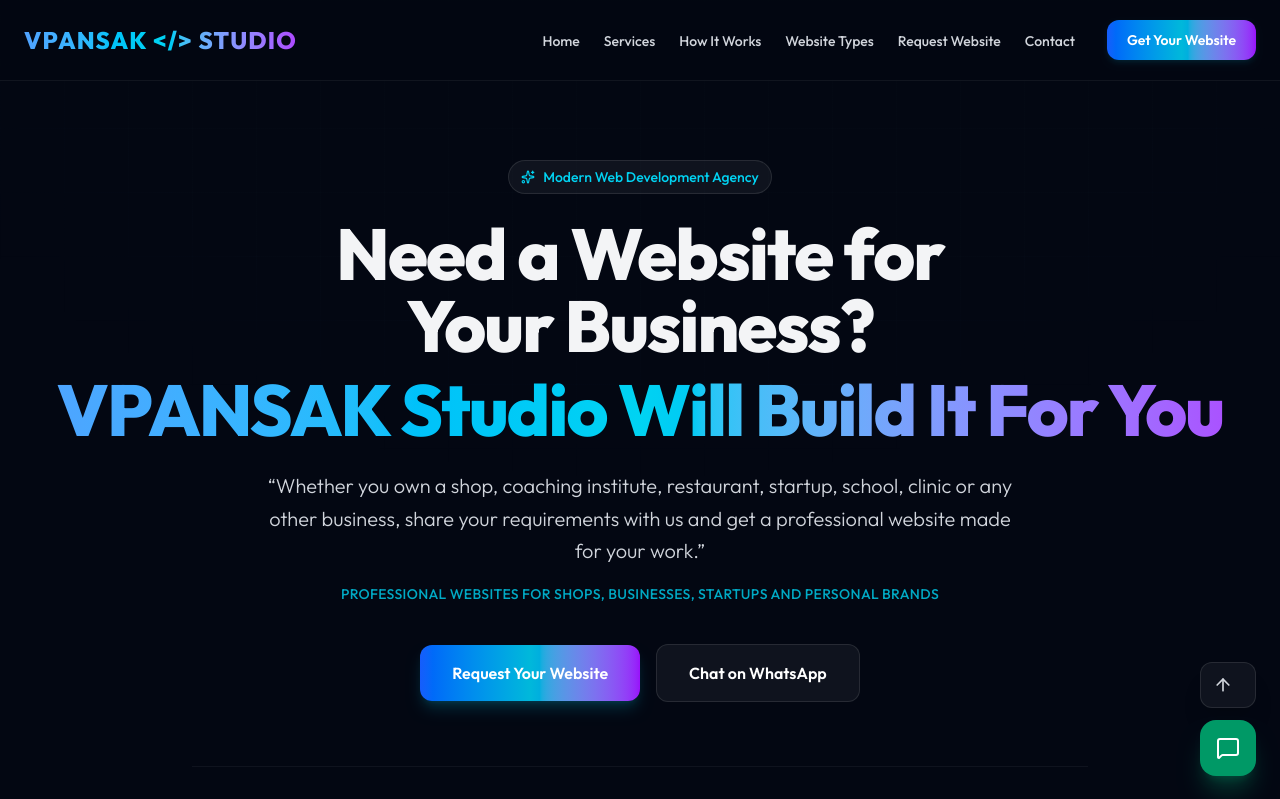
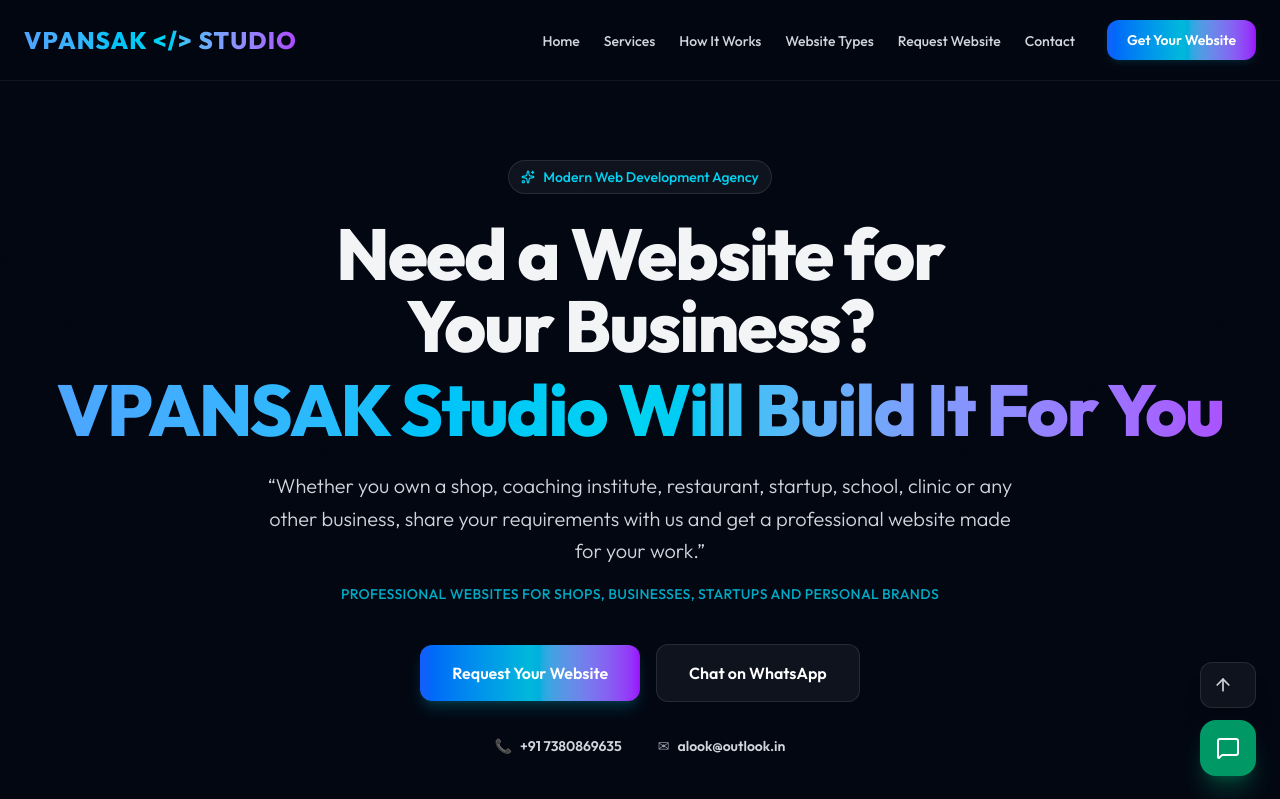
Before and after one commit to aaagrp/vpansakstudio, a React (Vite) app: page / in a window 1280 px wide. Shown: the top 799 px of the page. Built offline with nearby package versions, Linux system fonts and the light colour scheme.

Commit message:
Update official contact details globally: WhatsApp (+91 7380869635) and Email (alook@outlook.in)

```diff
--- a/src/App.tsx
+++ b/src/App.tsx
@@ -146,6 +146,16 @@
               <p className="text-gray-400 text-sm max-w-sm leading-relaxed">
                 Professional Website Development for Businesses, Shops, Startups and Personal Brands. We Build Websites That Build Your Business.
               </p>
+              <div className="flex flex-col gap-2 text-sm text-gray-400 pt-2">
+                <a href="tel:+917380869635" className="flex items-center gap-2 hover:text-cyan-400 transition-colors w-fit focus:outline-none">
+                  <span>📞</span>
+                  <span>+91 7380869635</span>
+                </a>
+                <a href="mailto:alook@outlook.in" className="flex items-center gap-2 hover:text-cyan-400 transition-colors w-fit focus:outline-none">
+                  <span>✉</span>
+                  <span>alook@outlook.in</span>
+                </a>
+              </div>
             </div>
 
             {/* Column 2: Quick Links */}
--- a/src/pages/Home.tsx
+++ b/src/pages/Home.tsx
@@ -192,7 +192,17 @@
 Please contact me to discuss the website project.
 
 Website Request Submitted Through:
-VPANSAK </> STUDIO`;
+VPANSAK </> STUDIO
+
+━━━━━━━━━━━━━━━━━━━━━━
+
+VPANSAK </> STUDIO
+
+📞 +91 7380869635
+✉ alook@outlook.in
+
+Thank you for your website enquiry.
+We will contact you shortly.`;
 
     const encodedMsg = encodeURIComponent(msg);
     const waUrl = `https://wa.me/917380869635?text=${encodedMsg}`;
@@ -284,7 +294,7 @@
           </p>
 
           {/* Buttons */}
-          <div className="flex flex-col sm:flex-row justify-center items-center gap-4 max-w-md mx-auto mb-16">
+          <div className="flex flex-col sm:flex-row justify-center items-center gap-4 max-w-md mx-auto mb-8">
             <button
               onClick={() => formRef.current?.scrollIntoView({ behavior: 'smooth' })}
               className="w-full sm:w-auto px-8 py-4 rounded-xl bg-gradient-to-r from-blue-600 via-cyan-500 to-purple-600 text-white font-semibold shadow-lg shadow-cyan-500/20 hover:shadow-cyan-500/35 btn-glow transition-all duration-300"
@@ -298,6 +308,18 @@
               className="w-full sm:w-auto flex items-center justify-center gap-2 px-8 py-4 rounded-xl bg-white/5 border border-white/10 hover:bg-white/10 text-white font-semibold transition-all duration-300"
             >
               Chat on WhatsApp
+            </a>
+          </div>
+
+          {/* Hero Contact Info */}
+          <div className="flex flex-col sm:flex-row justify-center items-center gap-6 mb-16 text-sm text-gray-400">
+            <a href="tel:+917380869635" className="flex items-center gap-2 hover:text-cyan-400 transition-colors focus:outline-none focus:ring-1 focus:ring-cyan-500 rounded px-1.5 py-0.5">
+              <span>📞</span>
+              <span className="font-semibold text-gray-300">+91 7380869635</span>
+            </a>
+            <a href="mailto:alook@outlook.in" className="flex items-center gap-2 hover:text-cyan-400 transition-colors focus:outline-none focus:ring-1 focus:ring-cyan-500 rounded px-1.5 py-0.5">
+              <span>✉</span>
+              <span className="font-semibold text-gray-300">alook@outlook.in</span>
             </a>
           </div>
 
@@ -1007,6 +1029,14 @@
                 {errors.agreed && <p className="text-red-500 text-xs">{errors.agreed}</p>}
               </div>
 
+              {/* Help Note */}
+              <div className="text-center text-sm text-gray-400 pt-2">
+                Need help? Contact us on{' '}
+                <a href="tel:+917380869635" className="text-cyan-400 hover:underline font-semibold">WhatsApp (+91 7380869635)</a>
+                {' '}or email us at{' '}
+                <a href="mailto:alook@outlook.in" className="text-cyan-400 hover:underline font-semibold">alook@outlook.in</a>.
+              </div>
+
               {/* Submit Button */}
               <div className="pt-2">
                 <button
@@ -1201,11 +1231,25 @@
               Website requests can be submitted anytime. Our team will contact you after reviewing your requirements.
             </p>
 
-            <div className="inline-flex flex-col items-center justify-center p-6 rounded-2xl bg-white/3 border border-white/5 mb-8">
-              <span className="text-xs font-semibold text-gray-400 uppercase tracking-widest block mb-2">Direct Support</span>
-              <span className="text-2xl md:text-3xl font-extrabold text-cyan-400 tracking-tight select-all">
-                +91 7380869635
-              </span>
+            <div className="grid sm:grid-cols-2 gap-4 max-w-lg mx-auto mb-8 text-center">
+              <a
+                href="tel:+917380869635"
+                className="flex flex-col items-center justify-center p-5 rounded-2xl bg-white/3 border border-white/5 hover:border-cyan-500/30 hover:bg-cyan-500/5 transition-all duration-300"
+              >
+                <span className="text-xs font-semibold text-gray-400 uppercase tracking-widest block mb-1">WhatsApp / Phone</span>
+                <span className="text-lg md:text-xl font-bold text-cyan-400 tracking-tight">
+                  +91 7380869635
+                </span>
+              </a>
+              <a
+                href="mailto:alook@outlook.in"
+                className="flex flex-col items-center justify-center p-5 rounded-2xl bg-white/3 border border-white/5 hover:border-cyan-500/30 hover:bg-cyan-500/5 transition-all duration-300"
+              >
+                <span className="text-xs font-semibold text-gray-400 uppercase tracking-widest block mb-1">Official Email</span>
+                <span className="text-lg md:text-xl font-bold text-cyan-400 tracking-tight break-all">
+                  alook@outlook.in
+                </span>
+              </a>
             </div>
 
             <div>
--- a/src/pages/PrivacyPolicy.tsx
+++ b/src/pages/PrivacyPolicy.tsx
@@ -105,8 +105,18 @@
               5. Customer Contact
             </h2>
             <p className="text-gray-300 text-sm leading-relaxed">
-              Customers can reach out to VPANSAK Studio at any point regarding submitted enquiry details or to withdraw their details from follow-up lists. If you have any questions or require modifications to the submitted details, contact us directly via WhatsApp.
+              Customers can reach out to VPANSAK Studio at any point regarding submitted enquiry details or to withdraw their details from follow-up lists. If you have any questions or require modifications to the submitted details, contact us directly:
             </p>
+            <div className="flex flex-col gap-2.5 text-sm text-gray-300 pt-1">
+              <a href="tel:+917380869635" className="flex items-center gap-2 hover:text-cyan-400 transition-colors w-fit focus:outline-none">
+                <span>📞 WhatsApp:</span>
+                <span className="font-semibold text-gray-200">+91 7380869635</span>
+              </a>
+              <a href="mailto:alook@outlook.in" className="flex items-center gap-2 hover:text-cyan-400 transition-colors w-fit focus:outline-none">
+                <span>✉ Email:</span>
+                <span className="font-semibold text-cyan-400 hover:underline">alook@outlook.in</span>
+              </a>
+            </div>
           </div>
 
         </div>
--- a/src/pages/TermsAndConditions.tsx
+++ b/src/pages/TermsAndConditions.tsx
@@ -109,6 +109,27 @@
             </p>
           </div>
 
+          {/* Section 7 */}
+          <div className="glass-card rounded-2xl p-6 md:p-8 border border-white/5 space-y-4">
+            <h2 className="text-xl font-semibold text-white flex items-center gap-2.5">
+              <Info size={18} className="text-cyan-400" />
+              7. Contact Information
+            </h2>
+            <p className="text-gray-300 text-sm leading-relaxed">
+              If you have any questions about these Terms & Conditions or wish to discuss a custom project enquiry further, please reach out to us:
+            </p>
+            <div className="flex flex-col gap-2.5 text-sm text-gray-300 pt-1">
+              <a href="tel:+917380869635" className="flex items-center gap-2 hover:text-cyan-400 transition-colors w-fit focus:outline-none">
+                <span>📞 WhatsApp:</span>
+                <span className="font-semibold text-gray-200">+91 7380869635</span>
+              </a>
+              <a href="mailto:alook@outlook.in" className="flex items-center gap-2 hover:text-cyan-400 transition-colors w-fit focus:outline-none">
+                <span>✉ Email:</span>
+                <span className="font-semibold text-cyan-400 hover:underline">alook@outlook.in</span>
+              </a>
+            </div>
+          </div>
+
         </div>
       </div>
     </div>
```
